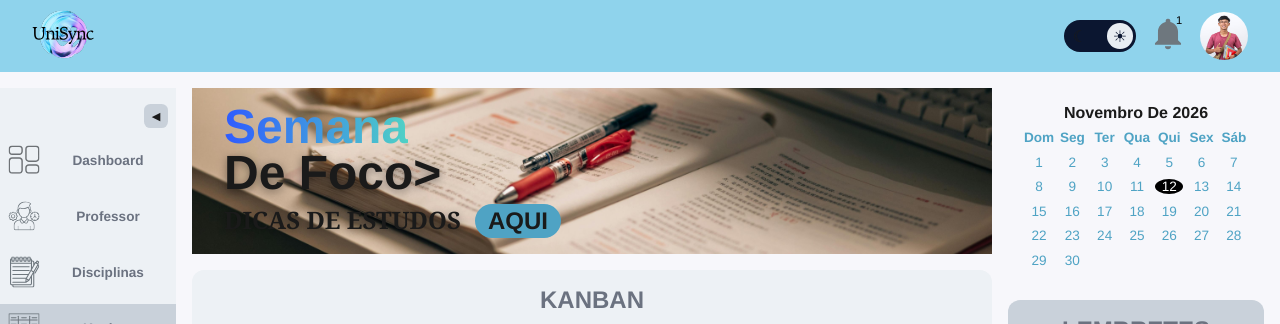
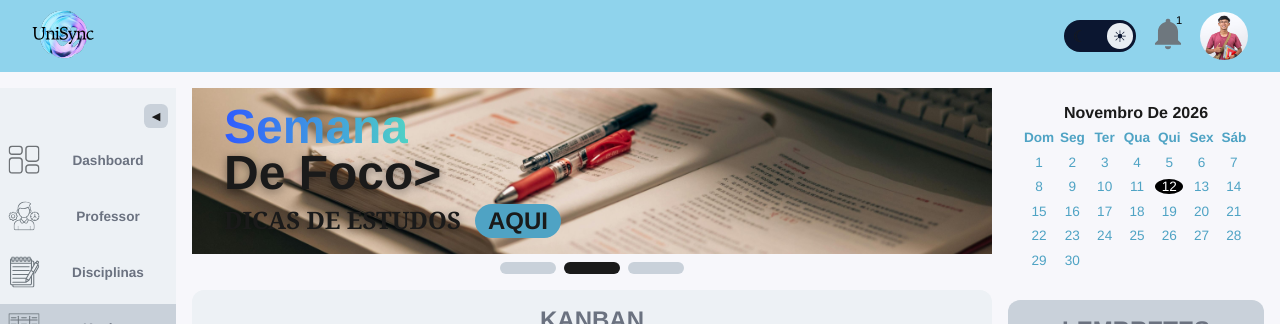
Before and after one commit to robertomatheuNS/UniSync, a Vue app in the folder frontend-web-aluno/: page /app/kanban in a window 1280 px wide. Shown: the top 324 px of the page. Built offline with nearby package versions, Linux system fonts and the light colour scheme; no server answers.

Commit message:
feat(layout): cria BannerCarousel e faz PromoBanner receber o slide por props

```diff
--- a/frontend-web-aluno/src/assets/styles/variables.css
+++ b/frontend-web-aluno/src/assets/styles/variables.css
@@ -38,6 +38,8 @@
   --color-scheme: light;
 
   --color-calendar: #e4e2e0;
+
+  --banner-height: 9rem;
 );
 
 --header-height: 4.5rem;
--- /dev/null
+++ b/frontend-web-aluno/src/components/layout/BannerCarousel.vue
@@ -0,0 +1,88 @@
+<script setup>
+import { computed } from 'vue'
+import PromoBanner from '@/components/layout/PromoBanner.vue'
+import { BANNER_SLIDES } from '@/data/bannerSlides'
+import { useCarousel } from '@/composables/useCarousel'
+
+const { currentIndex, isPaused, goTo, pause, resume } = useCarousel(BANNER_SLIDES.length)
+
+const currentSlide = computed(() => BANNER_SLIDES[currentIndex.value])
+</script>
+
+<template>
+  <section
+    class="banner-carousel"
+    aria-roledescription="carousel"
+    aria-label="Destaques"
+    @mouseenter="pause"
+    @mouseleave="resume"
+    @focusin="pause"
+    @focusout="resume"
+  >
+    <div class="banner-carousel__viewport" :aria-live="isPaused ? 'polite' : 'off'">
+      <Transition name="banner-fade" mode="out-in">
+        <PromoBanner :key="currentSlide.id" :slide="currentSlide" />
+      </Transition>
+    </div>
+
+    <div class="banner-carousel__dots">
+      <button
+        v-for="(slide, index) in BANNER_SLIDES"
+        :key="slide.id"
+        type="button"
+        class="banner-carousel__dot"
+        :class="{ 'banner-carousel__dot--active': index === currentIndex }"
+        :aria-label="`Ir para o destaque ${index + 1}`"
+        :aria-current="index === currentIndex"
+        @click="goTo(index)"
+      />
+    </div>
+  </section>
+</template>
+
+<style scoped>
+.banner-carousel {
+  display: flex;
+  flex-direction: column;
+  gap: var(--space-sm);
+}
+
+.banner-carousel__viewport {
+  min-height: var(--banner-height);
+}
+
+.banner-carousel__dots {
+  display: flex;
+  justify-content: center;
+  gap: var(--space-sm);
+}
+
+.banner-carousel__dot {
+  width: 3.5rem;
+  height: 0.75rem;
+  border: none;
+  border-radius: var(--radius-pill);
+  background: var(--color-card);
+}
+
+.banner-carousel__dot--active {
+  background: var(--color-text);
+}
+
+.banner-fade-enter-active,
+.banner-fade-leave-active {
+  transition: opacity 0.3s;
+}
+
+.banner-fade-enter-from,
+.banner-fade-leave-to {
+  opacity: 0;
+}
+
+@media (prefers-reduced-motion: reduce) {
+  .banner-fade-enter-active,
+  .banner-fade-leave-active {
+    transition: none;
+  }
+}
+</style>
--- a/frontend-web-aluno/src/components/layout/PromoBanner.vue
+++ b/frontend-web-aluno/src/components/layout/PromoBanner.vue
@@ -1,26 +1,26 @@
 <script setup>
-import bannerImage from '@/assets/images/focus-banner.jpg'
+defineProps({
+  slide: { type: Object, required: true },
+})
 </script>
 
 <template>
-  <section
-    class="promo-banner"
-    :style="{ backgroundImage: `url(${bannerImage})` }"
-    aria-label="Destaque"
-  >
+  <article class="promo-banner" :style="{ backgroundImage: `url(${slide.image})` }">
     <h2 class="promo-banner__title">
-      <span class="promo-banner__accent">Semana</span> De Foco&gt;
+      <span class="promo-banner__accent">{{ slide.accent }}</span>
+      {{ slide.title }}
     </h2>
     <p class="promo-banner__subtitle">
-      Dicas de estudos
-      <button type="button" class="promo-banner__cta">AQUI</button>
+      {{ slide.subtitle }}
+      <!-- TODO: levar o botão para a página de destino quando ela existir -->
+      <button type="button" class="promo-banner__cta">{{ slide.ctaLabel }}</button>
     </p>
-  </section>
+  </article>
 </template>
 
 <style scoped>
 .promo-banner {
-  min-height: 9rem;
+  min-height: var(--banner-height);
   padding: var(--space-md) var(--space-lg);
   display: flex;
   flex-direction: column;
--- a/frontend-web-aluno/src/layouts/AppLayout.vue
+++ b/frontend-web-aluno/src/layouts/AppLayout.vue
@@ -3,7 +3,7 @@ import AppHeader from '@/components/layout/AppHeader.vue'
 import AppSidebar from '@/components/layout/AppSidebar.vue'
 import AppCalendar from '@/components/layout/AppCalendar.vue'
 import RemindersPanel from '@/components/layout/RemindersPanel.vue'
-import PromoBanner from '@/components/layout/PromoBanner.vue'
+import BannerCarousel from '@/components/layout/BannerCarousel.vue'
 import { ref } from 'vue'
 
 const isSidebarCollapsed = ref(false)
@@ -15,7 +15,7 @@ const isSidebarCollapsed = ref(false)
   <AppSidebar v-model:collapsed="isSidebarCollapsed" class="app-layout__sidebar" />
 
     <main class="app-layout__content">
-      <PromoBanner />
+      <BannerCarousel />
       <RouterView />
     </main>
 
```
